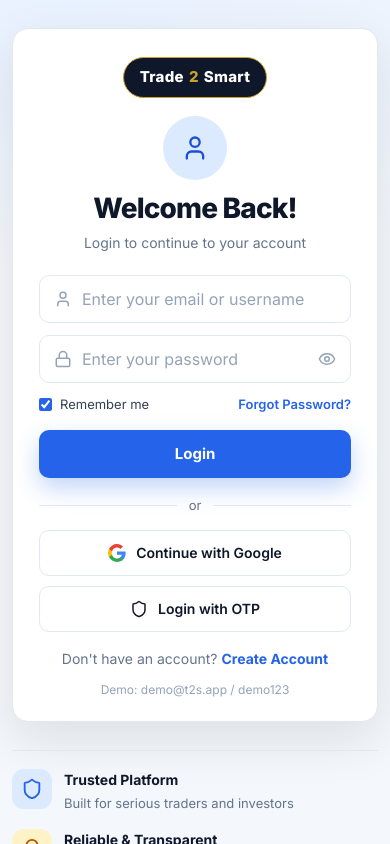
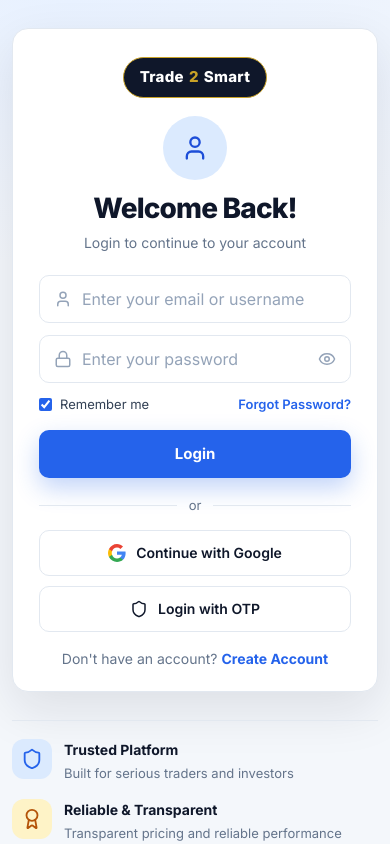
Before and after one commit to avinashramole/AlGo, a React (Vite) app: page /login in a window 390 px wide. Shown: the top 844 px of the page. Built offline with nearby package versions, Linux system fonts and the light colour scheme.

Commit message:
Hide demo credentials from the login page
Members should not see demo@t2s.app / demo123 on web or mobile sign-in.

Co-authored-by: avinashramole <avinashramole@users.noreply.github.com>

```diff
--- a/src/login.css
+++ b/src/login.css
@@ -376,13 +376,6 @@
   font-weight: 700;
 }
 
-.t2s-demo {
-  margin: 12px 0 0;
-  text-align: center;
-  font-size: 12px;
-  color: #94a3b8;
-}
-
 .t2s-hint {
   margin: 0 0 12px;
   font-size: 13px;
--- a/src/pages/Login.tsx
+++ b/src/pages/Login.tsx
@@ -400,7 +400,6 @@ export function Login() {
                 </>
               )}
             </button>
-            {page === "signin" ? <p className="t2s-demo">Demo: demo@t2s.app / demo123</p> : null}
           </div>
         </section>
       </div>
```
Also changed, not shown: 1 other file (tests, documents, lock files or other folders).
